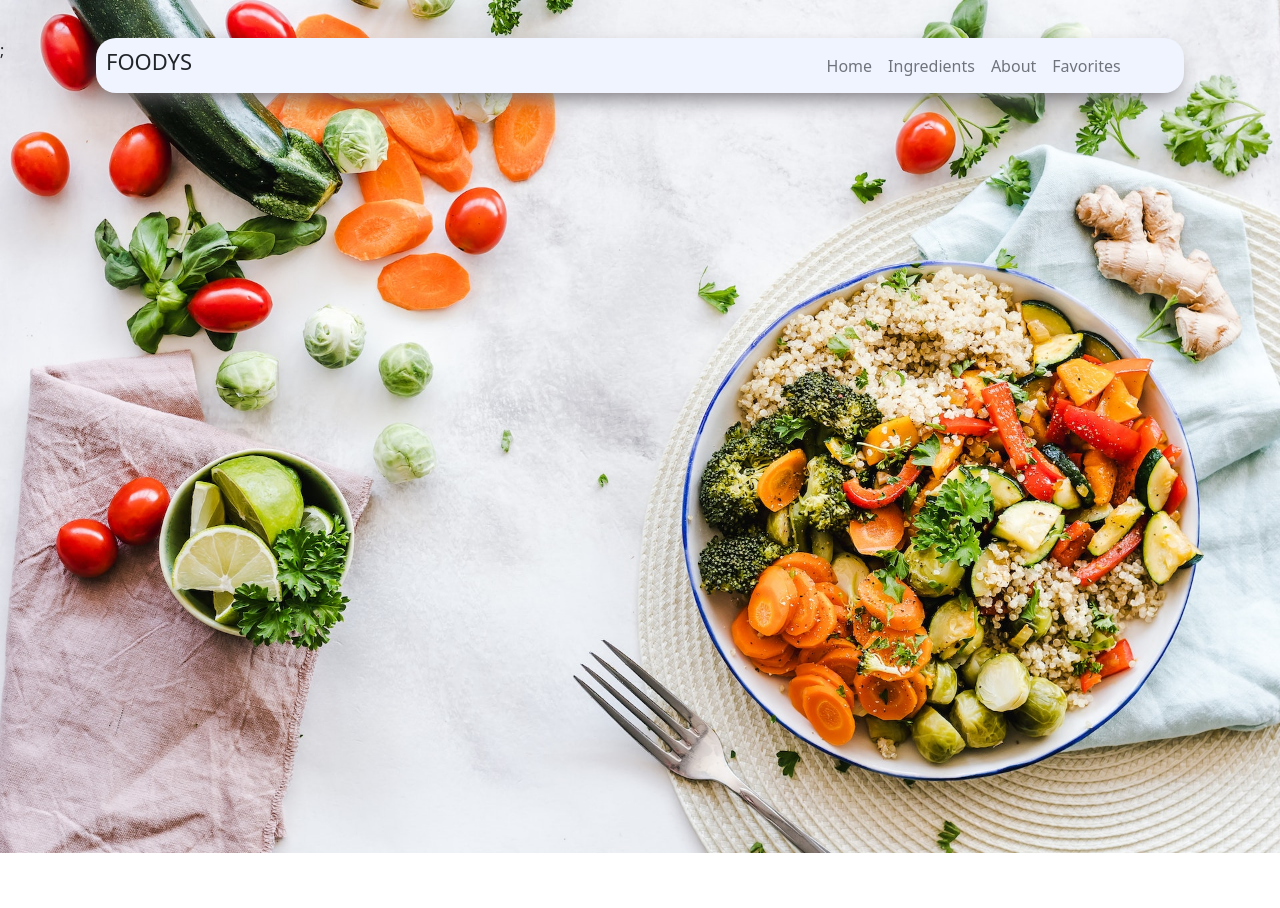
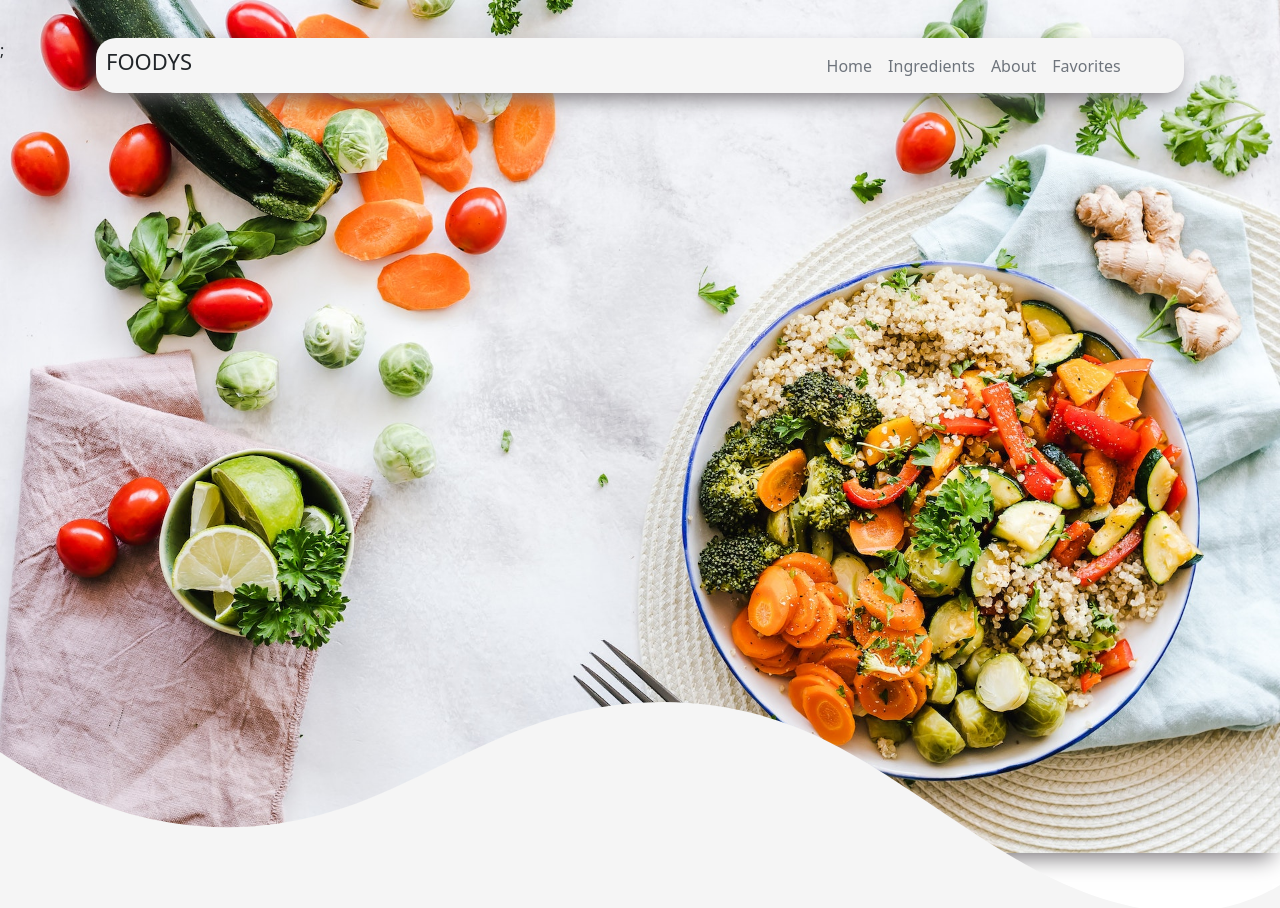
Before and after one commit to ghuizzi/foodys, a React (Create React App) app: page / in a window 1280 px wide. Shown: the top 908 px of the page. Before the commit the page ends 853 px from the top, so only its background shows below. Built offline with nearby package versions, Linux system fonts and the light colour scheme.

Commit message:
add component wave in hero and its styles

```diff
--- a/package.json
+++ b/package.json
@@ -38,5 +38,9 @@
       "last 1 firefox version",
       "last 1 safari version"
     ]
+  },
+  "devDependencies": {
+    "svg-inline-loader": "^0.8.2"
   }
+
 }
--- /dev/null
+++ b/src/components/icons/Wavy.jsx
@@ -0,0 +1,12 @@
+import * as React from "react";
+import "../../styles/stylesVariables/WavyStyles.css";
+
+export default function Wavy() {
+  return (
+    <div class="custom-shape-divider-bottom-1663125671">
+    <svg data-name="Layer 1" xmlns="http://www.w3.org/2000/svg" viewBox="0 0 1200 120" preserveAspectRatio="none">
+        <path d="M985.66,92.83C906.67,72,823.78,31,743.84,14.19c-82.26-17.34-168.06-16.33-250.45.39-57.84,11.73-114,31.07-172,41.86A600.21,600.21,0,0,1,0,27.35V120H1200V95.8C1132.19,118.92,1055.71,111.31,985.66,92.83Z" class="shape-fill"></path>
+    </svg>
+</div>
+  );
+}
--- a/src/pages/Home.jsx
+++ b/src/pages/Home.jsx
@@ -1,11 +1,15 @@
 import React from "react";
 import imageHero2 from "../images/imageHero2.jpg";
+import Wavy from "../components/icons/Wavy";
 import "../styles/home.css";
 function Home() {
   return (
     <div>
       <div>
         <img className="hero1" src={imageHero2} alt="imageHero1" />
+        <div className="bgWavy">
+          <Wavy width="100%" />
+        </div>
       </div>
     </div>
   );
--- a/src/styles/home.css
+++ b/src/styles/home.css
@@ -1,3 +1,6 @@
 .hero1{
     width: 100%;
 }
+.bgWavy{
+    width:100%;
+}
--- /dev/null
+++ b/src/styles/stylesVariables/WavyStyles.css
@@ -0,0 +1,21 @@
+.custom-shape-divider-bottom-1663125671 {
+    position: absolute;
+    bottom: 0;
+    left: 0;
+    width: 100%;
+    overflow: hidden;
+    line-height: 0;
+    margin-bottom: -131px;
+}
+
+
+.custom-shape-divider-bottom-1663125671 svg {
+    position: relative;
+    display: block;
+    width: calc(100% + 1.3px);
+    height: 232px;
+}
+
+.custom-shape-divider-bottom-1663125671 .shape-fill {
+    fill: #F5F5F5;
+}
--- a/src/styles/stylesVariables/colors.css
+++ b/src/styles/stylesVariables/colors.css
@@ -1,6 +1,8 @@
 :root{
-    --color-link: #6f747c;
-    --background-color-nav:#f0f4ff;
+    --color-link: hsl(217, 6%, 46%);
+    --background-wavy: #7EB404;
+    --background-app: #F5F5F5;
+    --background-color-nav: #F5F5F5;
     --sombras:  -2px 10px 22px -6px rgba(112,108,112,1);
     -moz-box-shadow: -2px 10px 22px -6px rgba(112,108,112,1);
     box-shadow: -2px 10px 22px -6px rgba(112,108,112,1)
```
Also changed, not shown: 1 other file (tests, documents, lock files or other folders).
